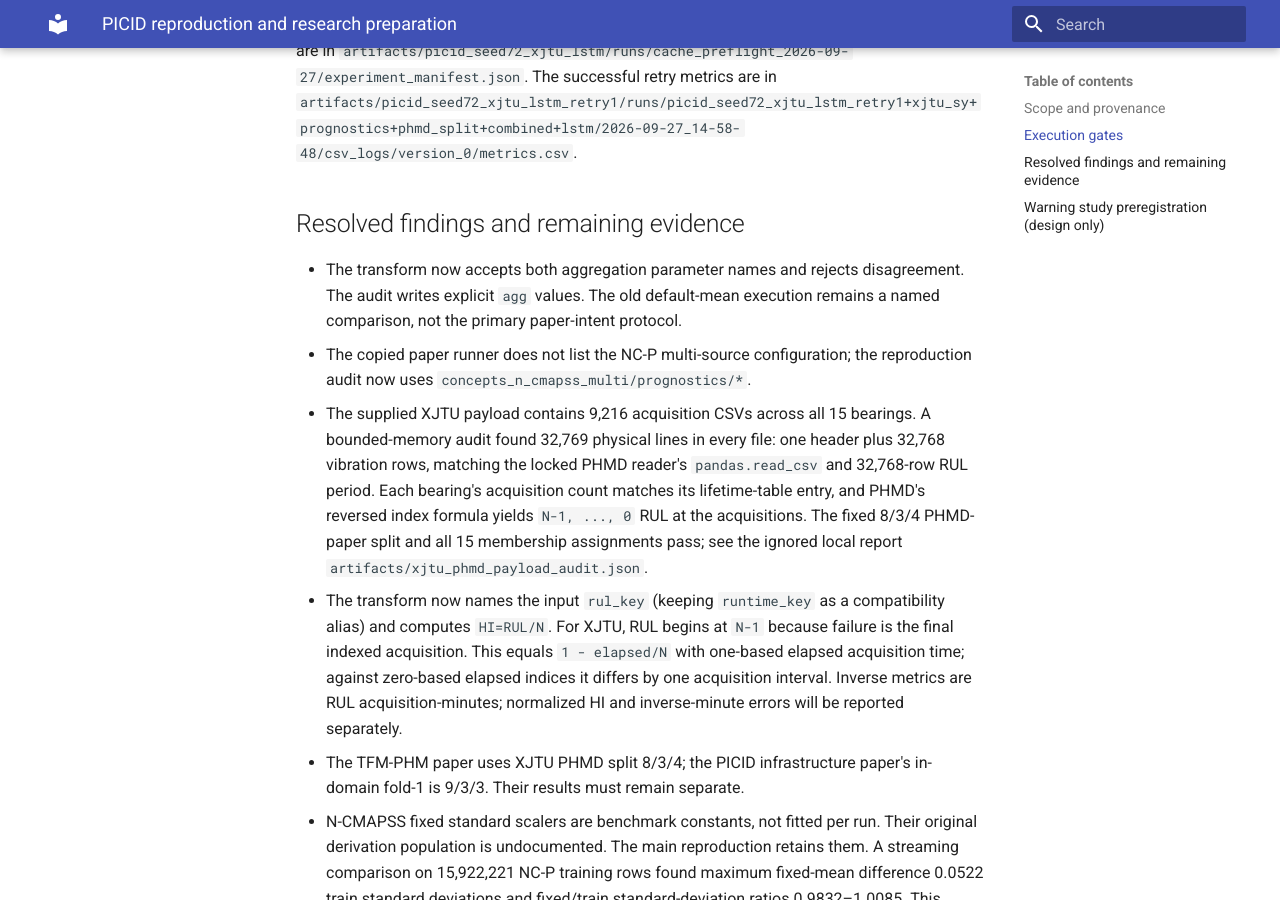
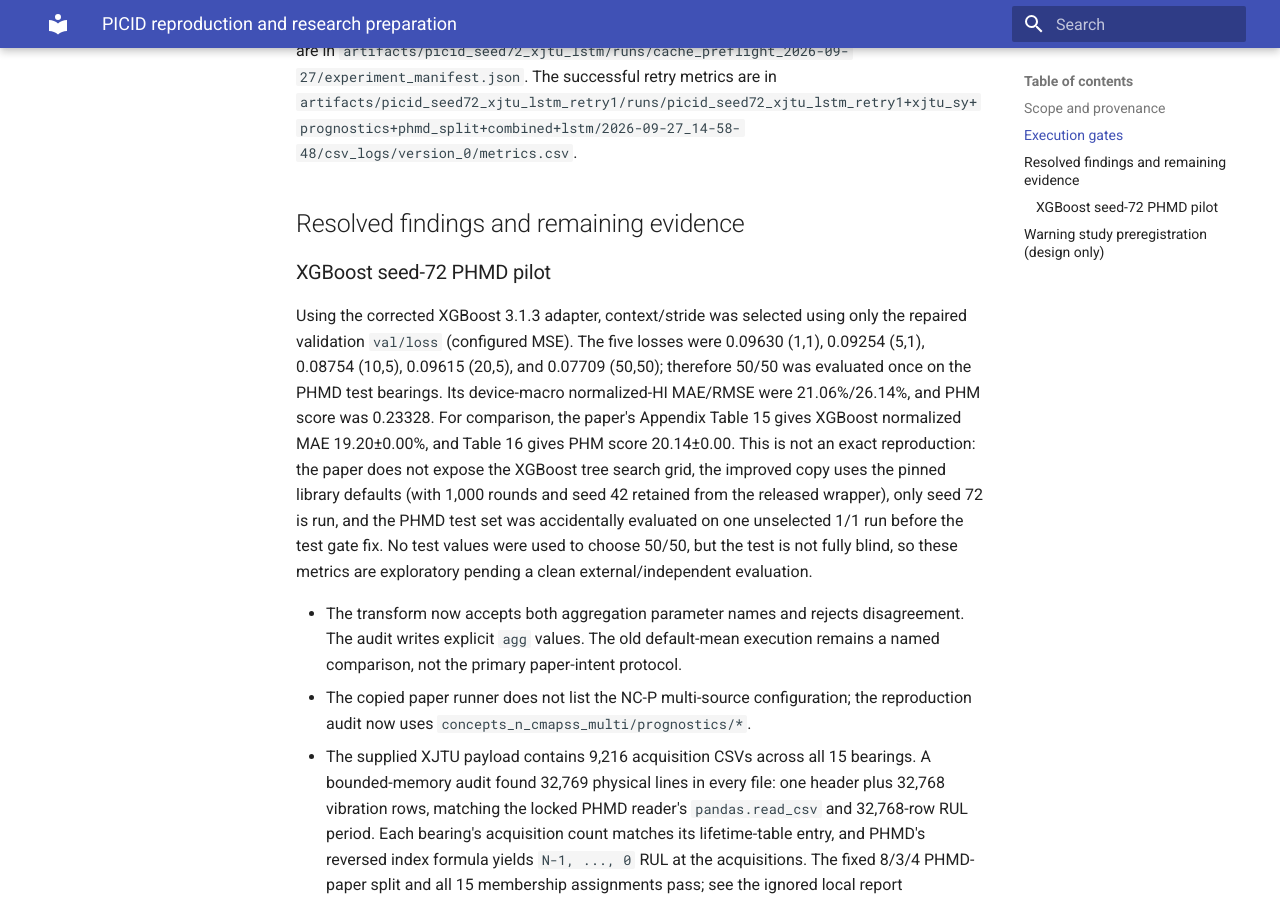
Before and after one commit to xiongjiatao/PICID-NEW, an MkDocs documentation site: the page built from docs/research/PICID_REPRODUCTION.md, in a window 1280 px wide and 900 px high, scrolled down 2056 px. Built offline with MkDocs 1.6.1 and Material for MkDocs 9.7.7, drawn with Linux system fonts in a browser that asks for light colours.

Commit message:
docs(research): record validation-selected xgboost pilot

```diff
--- a/docs/research/PICID_REPRODUCTION.md
+++ b/docs/research/PICID_REPRODUCTION.md
@@ -87,6 +87,22 @@ The successful retry metrics are in
 
 ## Resolved findings and remaining evidence
 
+### XGBoost seed-72 PHMD pilot
+
+Using the corrected XGBoost 3.1.3 adapter, context/stride was selected using
+only the repaired validation `val/loss` (configured MSE). The five losses were
+0.09630 (1,1), 0.09254 (5,1), 0.08754 (10,5), 0.09615 (20,5), and 0.07709
+(50,50); therefore 50/50 was evaluated once on the PHMD test bearings. Its
+device-macro normalized-HI MAE/RMSE were 21.06%/26.14%, and PHM score was
+0.23328. For comparison, the paper's Appendix Table 15 gives XGBoost normalized
+MAE 19.20±0.00%, and Table 16 gives PHM score 20.14±0.00. This is not an exact
+reproduction: the paper does not expose the XGBoost tree search grid, the
+improved copy uses the pinned library defaults (with 1,000 rounds and seed 42
+retained from the released wrapper), only seed 72 is run, and the PHMD test set
+was accidentally evaluated on one unselected 1/1 run before the test gate fix.
+No test values were used to choose 50/50, but the test is not fully blind, so
+these metrics are exploratory pending a clean external/independent evaluation.
+
 - The transform now accepts both aggregation parameter names and rejects
   disagreement. The audit writes explicit `agg` values. The old default-mean
   execution remains a named comparison, not the primary paper-intent protocol.
```
Also changed, not shown: docs/research/BOOTSTRAP_STATUS.md (+11 -0 lines).
